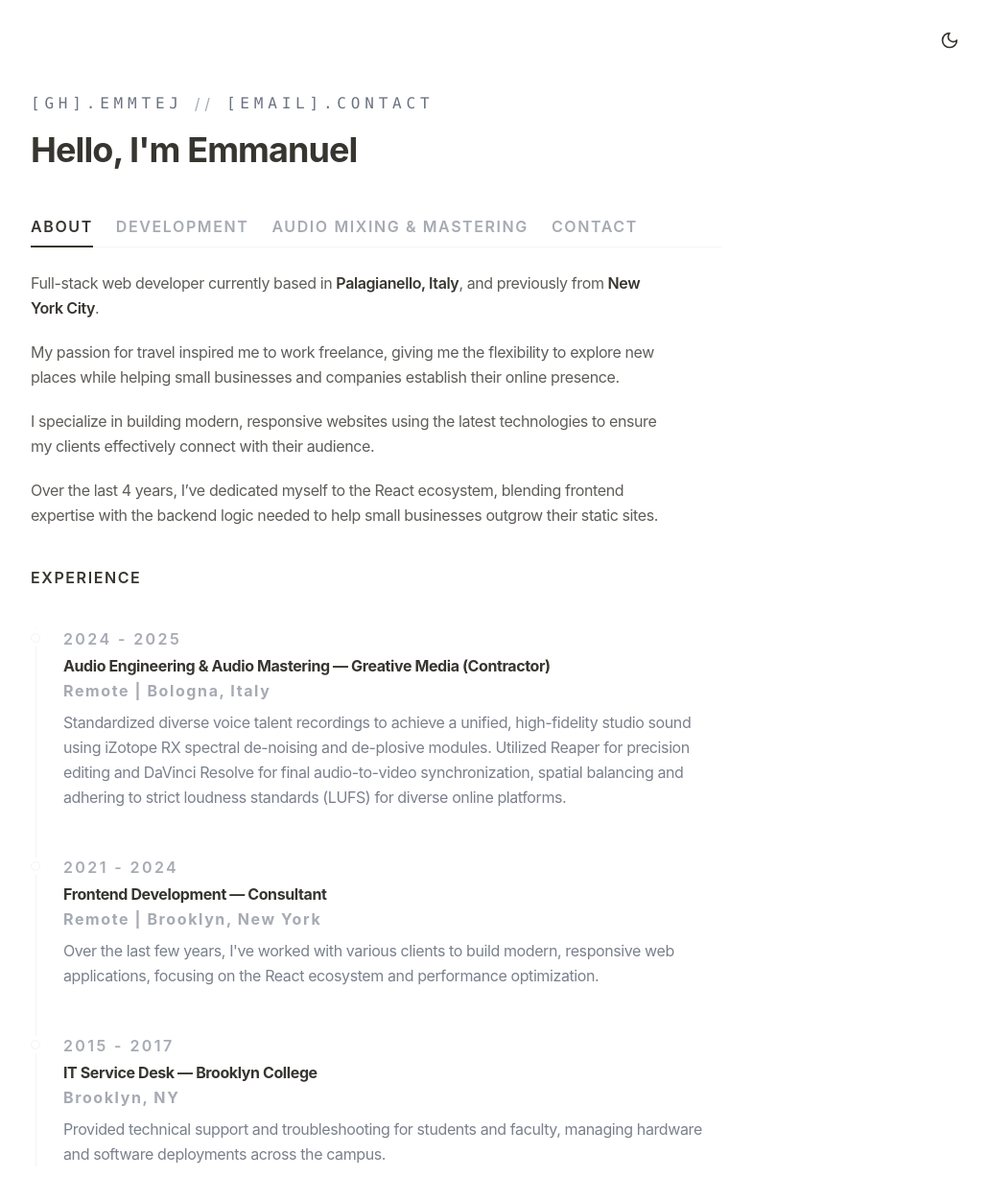
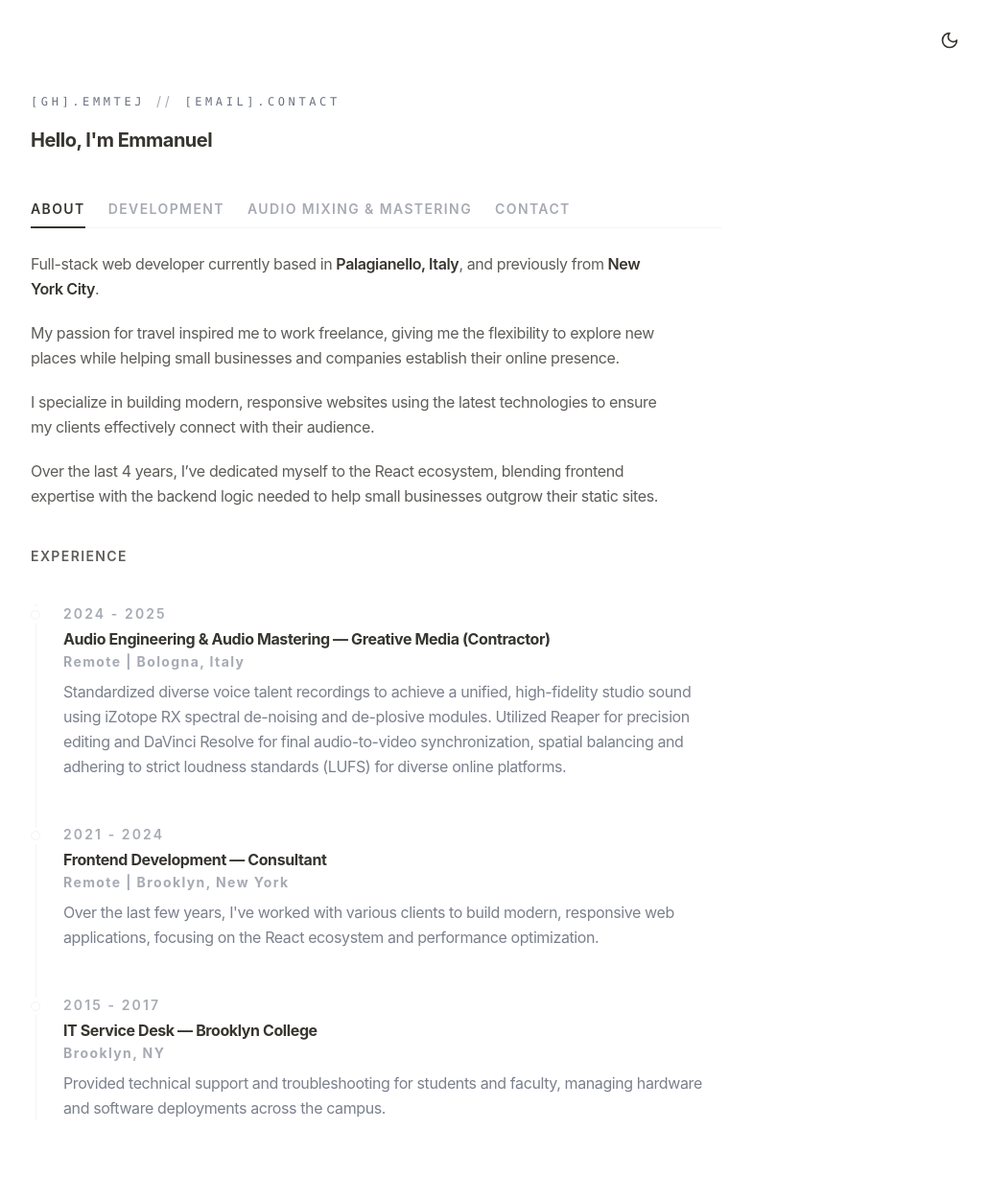
Before and after one commit to emmtej/portfolio-website, a React (Vite) app: page / in a window 1280 px wide. Shown: the top 1252 px of the page at 96% size, without its empty margins (248-1278 px from the left). Built offline with nearby package versions, Linux system fonts and the light colour scheme; the HTML template or start-up script is replaced by a standard one.

Commit message:
Refactored font styles across components to enhance consistency and readability.

```diff
--- a/src/App.tsx
+++ b/src/App.tsx
@@ -6,7 +6,7 @@ function App() {
     <Layout>
       <div className="space-y-10">
         <header className="space-y-4">
-          <div className="flex items-center gap-3 text-xs-tight font-mono uppercase tracking-widest text-text-muted">
+          <div className="flex items-center gap-3 text-xs font-mono uppercase tracking-widest text-text-muted">
             <a
               href="https://github.com/emmtej"
               target="_blank"
@@ -15,7 +15,7 @@ function App() {
             >
               [GH].EMMTEJ
             </a>
-            <span className="opacity-60 text-small font-sans">//</span>
+            <span className="opacity-60 text-sm font-sans">//</span>
             <a
               href="mailto:contact@emmanueltejeda.com"
               className="hover:text-text-main transition-colors duration-fast"
@@ -23,7 +23,7 @@ function App() {
               [EMAIL].CONTACT
             </a>
           </div>
-          <h1 className="text-4xl font-bold tracking-tight text-text-main">
+          <h1 className="text-xl font-bold tracking-tight text-text-main">
             Hello, I'm <span>Emmanuel</span>
           </h1>
         </header>
--- a/src/components/about/ExperienceTimeline.tsx
+++ b/src/components/about/ExperienceTimeline.tsx
@@ -41,13 +41,13 @@ export function ExperienceTimeline() {
           ></span>
 
           <div className="flex-1">
-            <time className="block mb-1 text-small font-semibold tracking-wider uppercase text-text-muted/60">
+            <time className="block mb-1 text-sm font-semibold tracking-wider uppercase text-text-muted/60">
               {exp.time}
             </time>
             <h3 className="text-base font-bold text-text-main tracking-tight">
               {exp.title} — {exp.company}
             </h3>
-            <p className="text-small font-bold text-text-muted/60 mt-0.5 tracking-wide">
+            <p className="text-sm font-bold text-text-muted/60 mt-0.5 tracking-wide">
               {exp.location}
             </p>
             <Text className="mt-2 text-text-muted/90">{exp.description}</Text>
--- a/src/components/audio/AudioTab.tsx
+++ b/src/components/audio/AudioTab.tsx
@@ -20,7 +20,7 @@ export function AudioTab() {
           {audioSoftware.map((software) => (
             <span
               key={software}
-              className="text-[11px] font-bold px-3 py-1.5 bg-border-subtle text-text-muted/80 uppercase tracking-wider hover:bg-text-main/5 hover:text-text-main/60 transition-colors duration-300"
+              className="text-sm font-bold px-3 py-1.5 bg-border-subtle text-text-muted/80 uppercase tracking-wider hover:bg-text-main/5 hover:text-text-main/60 transition-colors duration-300"
             >
               {software}
             </span>
--- a/src/components/contact/ContactForm.tsx
+++ b/src/components/contact/ContactForm.tsx
@@ -25,7 +25,7 @@ export function ContactForm() {
       <form className="space-y-6" onSubmit={(e) => e.preventDefault()}>
         <div className="grid grid-cols-1 md:grid-cols-2 gap-6">
           <div className="space-y-3 group">
-            <p className="text-[9px] font-mono uppercase tracking-[0.3em] text-text-muted group-hover:text-text-main/60 transition-colors">
+            <p className="text-tiny font-mono uppercase tracking-[0.3em] text-text-muted group-hover:text-text-main/60 transition-colors">
               Name
             </p>
             <div className="relative overflow-hidden">
@@ -35,13 +35,13 @@ export function ContactForm() {
                 value={formData.name}
                 onChange={handleChange}
                 placeholder="John Doe"
-                className="w-full bg-bg-app border border-border-subtle px-4 py-3.5 text-[14px] text-text-main focus:outline-none focus:border-text-main/20 hover:bg-text-main/[0.02] transition-all duration-300 placeholder:text-text-muted/40"
+                className="w-full bg-bg-app border border-border-subtle px-4 py-3.5 text-md text-text-main focus:outline-none focus:border-text-main/20 hover:bg-text-main/[0.02] transition-all duration-300 placeholder:text-text-muted/40"
               />
               <div className="absolute bottom-0 left-0 w-full h-[1px] bg-text-main scale-x-0 group-hover:scale-x-100 transition-transform duration-500 origin-left opacity-20" />
             </div>
           </div>
           <div className="space-y-3 group">
-            <p className="text-[9px] font-mono uppercase tracking-[0.3em] text-text-muted group-hover:text-text-main/60 transition-colors">
+            <p className="text-tiny font-mono uppercase tracking-[0.3em] text-text-muted group-hover:text-text-main/60 transition-colors">
               Email
             </p>
             <div className="relative overflow-hidden">
@@ -51,7 +51,7 @@ export function ContactForm() {
                 value={formData.email}
                 onChange={handleChange}
                 placeholder="john@example.com"
-                className="w-full bg-bg-app border border-border-subtle px-4 py-3.5 text-[14px] text-text-main focus:outline-none focus:border-text-main/20 hover:bg-text-main/[0.02] transition-all duration-300 placeholder:text-text-muted/40"
+                className="w-full bg-bg-app border border-border-subtle px-4 py-3.5 text-md text-text-main focus:outline-none focus:border-text-main/20 hover:bg-text-main/[0.02] transition-all duration-300 placeholder:text-text-muted/40"
               />
               <div className="absolute bottom-0 left-0 w-full h-[1px] bg-text-main scale-x-0 group-hover:scale-x-100 transition-transform duration-500 origin-left opacity-20" />
             </div>
@@ -59,7 +59,7 @@ export function ContactForm() {
         </div>
 
         <div className="space-y-3 group">
-          <p className="text-[9px] font-mono uppercase tracking-[0.3em] text-text-muted group-hover:text-text-main/60 transition-colors">
+          <p className="text-tiny font-mono uppercase tracking-[0.3em] text-text-muted group-hover:text-text-main/60 transition-colors">
             Message
           </p>
           <div className="relative overflow-hidden">
@@ -69,7 +69,7 @@ export function ContactForm() {
               onChange={handleChange}
               rows={6}
               placeholder="..."
-              className="w-full bg-bg-app border border-border-subtle px-4 py-3.5 text-[14px] text-text-main focus:outline-none focus:border-text-main/20 hover:bg-text-main/[0.02] transition-all duration-300 placeholder:text-text-muted/40 resize-none"
+              className="w-full bg-bg-app border border-border-subtle px-4 py-3.5 text-md text-text-main focus:outline-none focus:border-text-main/20 hover:bg-text-main/[0.02] transition-all duration-300 placeholder:text-text-muted/40 resize-none"
             />
             <div className="absolute bottom-0 left-0 w-full h-[1px] bg-text-main scale-x-0 group-hover:scale-x-100 transition-transform duration-500 origin-left opacity-20" />
           </div>
@@ -80,7 +80,7 @@ export function ContactForm() {
           whileHover="hover"
           whileTap="tap"
           type="submit"
-          className="group relative flex items-center justify-center gap-4 w-full md:w-fit px-12 py-5 bg-text-main text-bg-app text-[11px] font-bold uppercase tracking-[0.3em] overflow-hidden"
+          className="group relative flex items-center justify-center gap-4 w-full md:w-fit px-12 py-5 bg-text-main text-bg-app text-sm font-bold uppercase tracking-[0.3em] overflow-hidden"
         >
           <motion.div
             variants={{
--- a/src/components/development/SkillsCarousel.tsx
+++ b/src/components/development/SkillsCarousel.tsx
@@ -54,7 +54,7 @@ export function SkillsCarousel() {
                 key={`${skill}-${index}`}
                 className="flex items-center gap-2 px-5 py-2.5 border border-border-subtle bg-bg-app hover:border-text-main/20 hover:bg-text-main/[0.02] transition-colors duration-100 cursor-default"
               >
-                <span className="text-[11px] font-bold uppercase tracking-wider text-text-main/60 whitespace-nowrap">
+                <span className="text-sm font-bold uppercase tracking-wider text-text-main/60 whitespace-nowrap">
                   {skill}
                 </span>
               </motion.div>
--- a/src/components/ui/LinkCard.tsx
+++ b/src/components/ui/LinkCard.tsx
@@ -30,10 +30,10 @@ export function LinkCard({
           {label}
         </p>
         <div className="flex items-center justify-between">
-          <p className="text-base-tight font-bold text-text-main tracking-tight">
+          <p className="text-base font-bold text-text-main tracking-tight">
             {value}
           </p>
-          <span className="text-xs-tight font-mono text-text-muted/40 group-hover:text-text-main/40 transition-colors">
+          <span className="text-xs font-mono text-text-muted/40 group-hover:text-text-main/40 transition-colors">
             [{icon}]
           </span>
         </div>
--- a/src/components/ui/Tabs.tsx
+++ b/src/components/ui/Tabs.tsx
@@ -17,7 +17,7 @@ export const TabButton = ({
     aria-selected={isActive}
     aria-controls={`panel-${id}`}
     className={cn(
-      "-mb-px border-b-2 py-2 text-small transition-colors uppercase font-semibold tracking-wide border-transparent text-text-muted/60 hover:text-text-main",
+      "-mb-px border-b-2 py-2 text-sm transition-colors uppercase font-semibold tracking-wide border-transparent text-text-muted/60 hover:text-text-main",
       "aria-selected:border-text-main aria-selected:text-text-main",
     )}
     onClick={() => onClick(id)}
--- a/src/components/ui/Text.tsx
+++ b/src/components/ui/Text.tsx
@@ -14,7 +14,7 @@ export const Text = ({ children, className }: TextProps) => {
   return (
     <p
       className={cn(
-        "text-paragraph text-text-main/80 leading-relaxed tracking-tight whitespace-pre-line",
+        "text-md text-text-main/80 leading-relaxed tracking-tight whitespace-pre-line",
         className,
       )}
     >
@@ -27,7 +27,7 @@ export const Title = ({ children, className }: TitleProps) => {
   return (
     <h2
       className={cn(
-        "uppercase font-semibold tracking-wide text-text-main/80 text-small",
+        "uppercase font-semibold tracking-wide text-text-main/80 text-sm",
         className,
       )}
     >
--- a/src/index.css
+++ b/src/index.css
@@ -10,10 +10,12 @@
 
   /* Typography */
   --font-size-tiny: 9px;
-  --font-size-xs-tight: 10px;
-  --font-size-small: 11px;
-  --font-size-base-tight: 13px;
-  --font-size-paragraph: 15px;
+  --font-size-xs: 10px;
+  --font-size-sm: 11px;
+  --font-size-base: 13px;
+  --font-size-md: 14px;
+  --font-size-lg: 18px;
+  --font-size-xl: 24px;
 
   /* Tracking */
   --tracking-widest: 0.3em;
```
Also changed, not shown: src/components/development/ProjectUI.tsx (+10 -10 lines).
